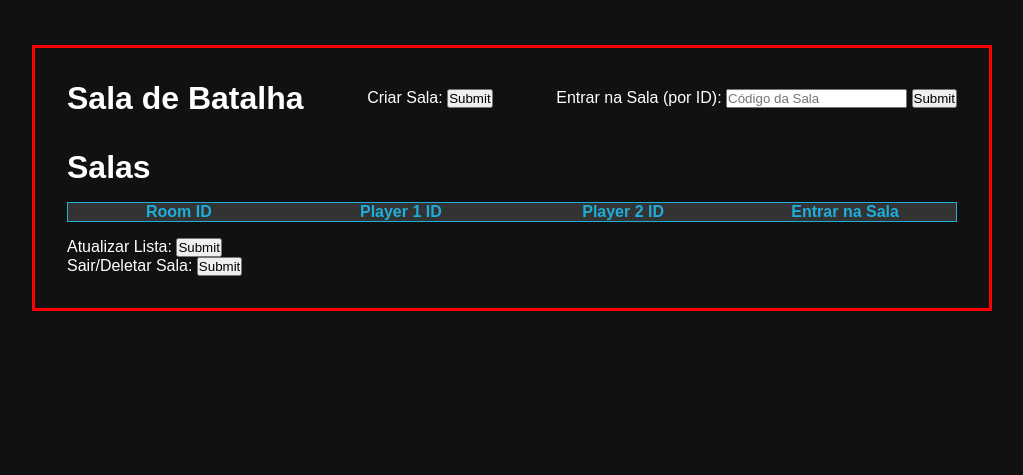
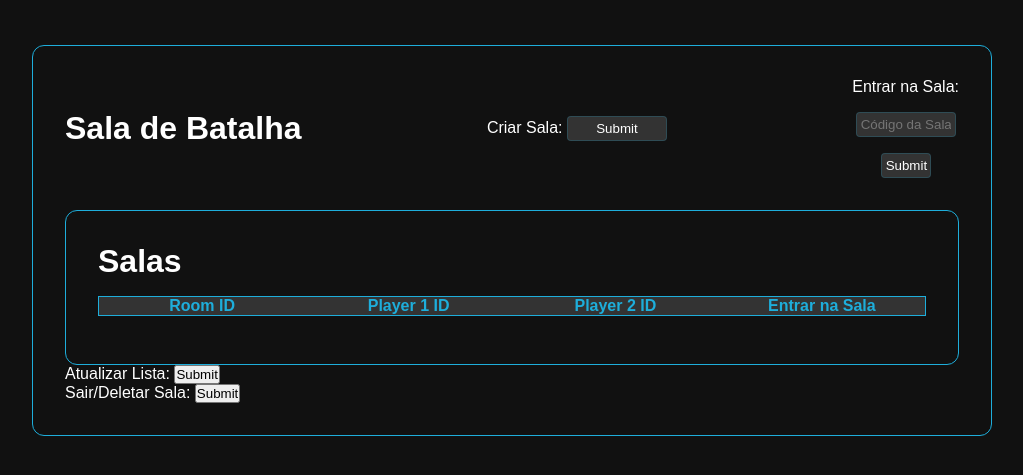
Before and after one commit to GustavoVieiraSousa/Projeto-Lab-ES-Site, a PHP site: page /roomList.php in a window 1280 px wide. Shown: the part 67-542 px from the top of the page, without its empty margins (96-1119 px from the left). Run offline with PHP 8.4, Linux system fonts and the light colour scheme; the visitor is signed in with stand-in values (Sample User, id 1); data that the repository does not hold is empty.

Commit message:
RoomList | Update das Rooms - CSS

```diff
--- a/View/Style/styleRoom.css
+++ b/View/Style/styleRoom.css
@@ -85,7 +85,7 @@ body {
 }
 
 .nav-links a:hover {
-    olor: var(--pokeblue);
+    color: var(--pokeblue);
 }
 
 .nav-links a.active {
@@ -109,7 +109,9 @@ body {
     min-width: 200px;
 }
 
+/* ============================ */
 /* Inicio do Conteudo Principal */
+/* ============================ */
 content{
     display: inline-block;
     margin-left: 10%;
@@ -117,24 +119,62 @@ content{
     max-width: 75%;
     margin-top: 7rem; /* Para evitar que o conteúdo fique atrás da navbar */
     padding: 2rem;
-    border-color: red;
+    border-color: var(--pokeblue);
     border-style: solid;
+    border-radius: 0.75rem;
+    border-width: 1px;
 }
 
+/* Conteudo 1 - Título | Barra de pesquisa de ID */
 .content-search{
     display: flex;
     justify-content: space-between;
     align-items: center;
     margin-bottom: 2rem;
 }
+.content-search input{ /* Barra onde coloca o ID para entrar na sala */
+    background-color: var(--pokedark-light);
+    border: 1px solid rgba(30, 174, 219, 0.2);
+    color: white;
+    width: 100px;
 
+    padding: 0.25rem;
+    border-radius: 0.25rem;
+    min-width: 50px;
+}
+.content-search form{
+    display: flex;
+    flex-direction: column;
+    align-items: center;
+    gap: 1rem;
+}
+.content-search input.search-bar{ /* Barra onde coloca o ID para entrar na sala */
+    background-color: var(--pokedark-light);
+    border: 1px solid rgba(30, 174, 219, 0.2);
+    color: white;
+    /* padding: 0.25rem 1rem; */
+    border-radius: 0.25rem;
+    min-width: 50px;
+}
+.content-search input.search-bar-button{ /* botao da barra onde coloca o ID para entrar na sala */
+    background-color: var(--pokedark-light);
+    border: 1px solid rgba(30, 174, 219, 0.2);
+    color: white;
+    width: 5%;
+    border-radius: 0.25rem;
+    min-width: 50px;
+}
+
+/* Content 2 - Lista de Salas */
 .content-list{
+    padding: 2rem;
+    border-color: var(--pokeblue);
+    border-style: solid;
+    border-radius: 0.75rem;
+    border-width: 1px;
     display: flex;
     flex-direction: column;
 }
-
-/* listas */
-
 table.room-list-header{
     width: 100%;
     background-color: var(--pokedark-light);
@@ -146,19 +186,16 @@ table.room-list-header{
     border-color: var(--pokeblue);
     border-width: 1px;
 }
-
 table.room-list-header th{
     width: 25%;
     color: var(--pokeblue);
     font-weight: bold;
 }
-
 table.room-list-content{
     width: 100%;
     color: white;
     font-weight: lighter;
 }
-
 table.room-list-content tr{
     display: flex;
     background-color: var(--pokedark-light);
@@ -166,13 +203,11 @@ table.room-list-content tr{
     padding: 0.5rem;
     border-radius: 0.25rem;
 }
-
 table.room-list-content th{
     border-color: var(--pokeblue);
     width: 25%;
     font-weight: lighter;
 }
-
 table.room-list-content input{
     width: 75%;
     color: white;
@@ -182,7 +217,6 @@ table.room-list-content input{
     background-color: var(--pokedark-dark);
     font-weight: lighter;
 }
-
 table.room-list-content input:hover{
     border-color: var(--pokeblue);
     background-color: var(--pokedark-light);
--- a/View/roomList.php
+++ b/View/roomList.php
@@ -55,8 +55,9 @@
                 <p>Criar Sala: <input type="submit" name="addRoom"/></p>
             </form>
             <form method="POST" action="../Controller/editRoom.php">
-                Entrar na Sala (por ID): <input type="text" name="roomCode" placeholder="Código da Sala" required></input>
-                <input type="submit" name="editRoom"/>
+                <p>Entrar na Sala:</p>
+                <input type="text" class="search-bar" name="roomCode" placeholder="Código da Sala" required></input>
+                <input type="submit" class="search-bar-button" name="editRoom"/>
             </form>
         </div>
 
```
